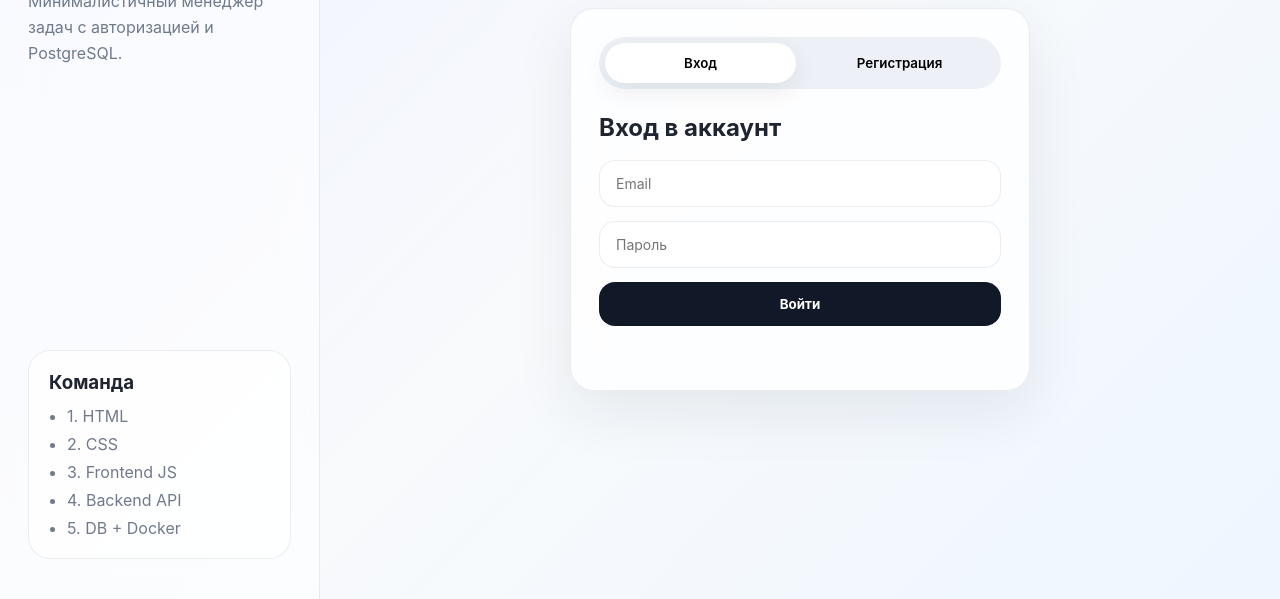
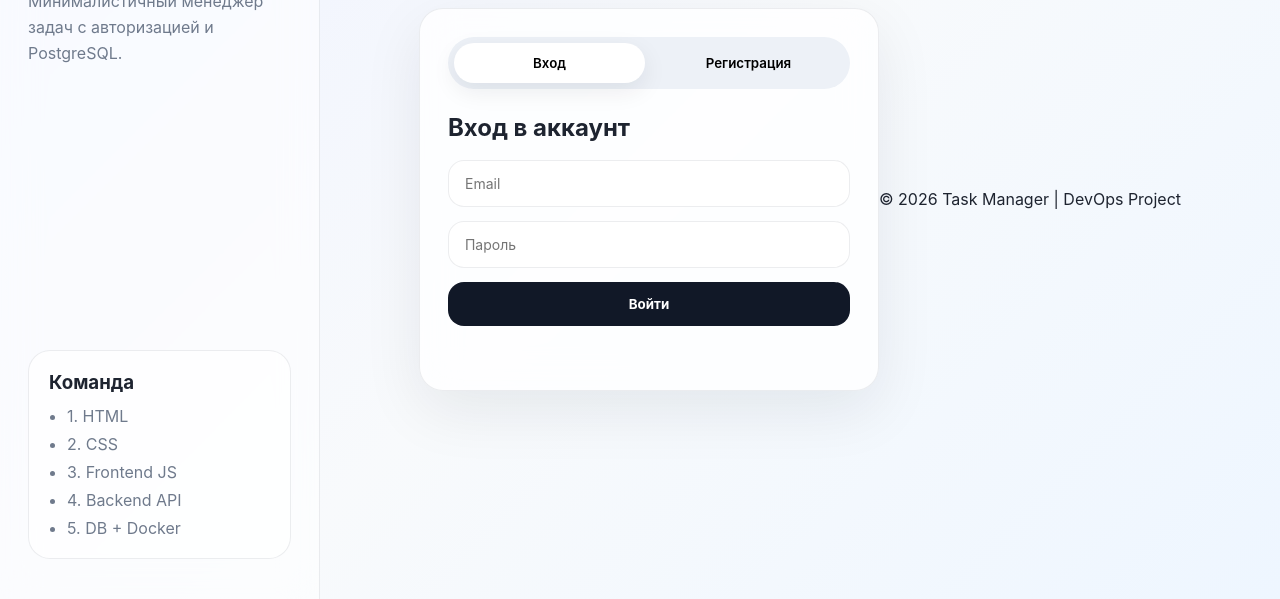
Before and after one commit to PotolokTop/devops-project, a plain HTML site: page frontend/index.html in a window 1280 px wide. Shown: the part 201-800 px from the top of the page. Drawn offline with Linux system fonts and the light colour scheme.

Commit message:
update index

```diff
--- a/frontend/index.html
+++ b/frontend/index.html
@@ -84,6 +84,9 @@
           </div>
         </div>
       </section>
+      <footer class="footer">
+    <p>© 2026 Task Manager | DevOps Project</p>
+  </footer>
     </main>
   </div>
 
@@ -91,5 +94,6 @@
   <script src="js/ui.js"></script>
   <script src="js/auth.js"></script>
   <script src="js/app.js"></script>
+  <div id="loader" class="loader hidden">Загрузка...</div>
 </body>
 </html>
```
